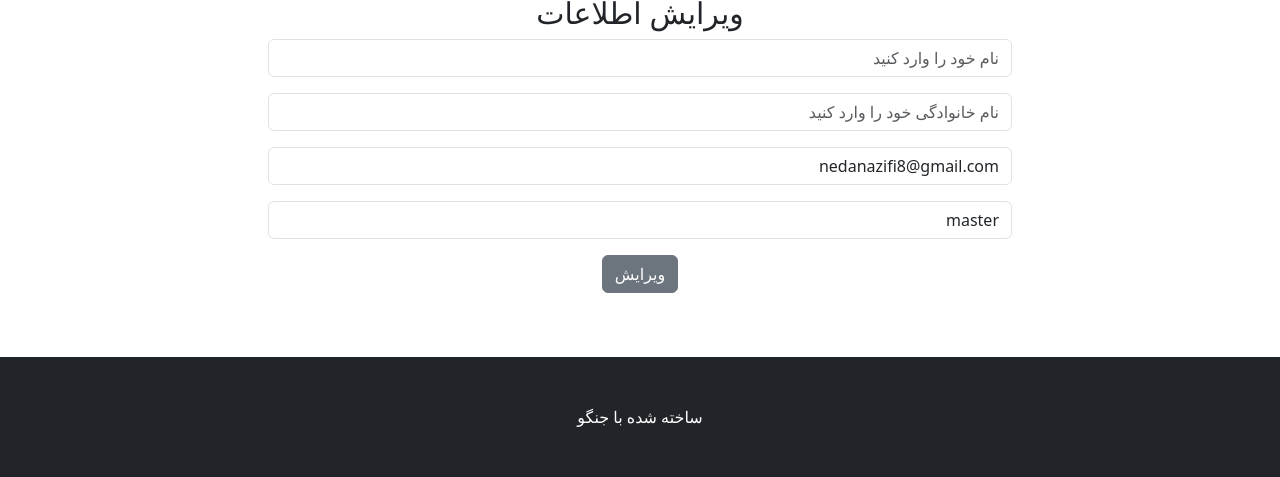
After one commit to nedanazifii/online-shop, a Django app: page /update_user/ in a window 1280 px wide. The commit adds this page. Shown: the part 347-824 px from the top of the page. Run offline with Django 5.2, Linux system fonts and the light colour scheme; a user stored in the database is signed in; data comes from the database, SQL or seed files in the repository; both versions use the stored data as it was after the commit.

Commit message:
Edit Profile

```diff
--- a/store/forms.py
+++ b/store/forms.py
@@ -1,5 +1,5 @@
 from django.contrib.auth.models import User
-from django.contrib.auth.forms import UserCreationForm
+from django.contrib.auth.forms import UserCreationForm, UserChangeForm
 from django import forms
 
 
@@ -59,3 +59,38 @@ class SignUpForm(UserCreationForm):
     class Meta:
         model = User
         fields = ('first_name', 'last_name', 'email', 'username', 'password1', 'password2')
+
+
+class UpdateUserForm(UserChangeForm):
+    password =  None
+    def __init__(self, *args, **kwargs):
+        super().__init__(*args, **kwargs)
+        self.fields['username'].widget.attrs.pop('autofocus', None)
+
+    first_name = forms.CharField(
+        label='',
+        max_length=50,
+        widget=forms.TextInput(attrs={'class': 'form-control', 'placeholder': 'نام خود را وارد کنید'})
+    )
+
+    last_name = forms.CharField(
+        label='',
+        max_length=50,
+        widget=forms.TextInput(attrs={'class': 'form-control', 'placeholder': 'نام خانوادگی خود را وارد کنید'})
+    )
+
+    email = forms.EmailField(
+        label='',
+        widget=forms.TextInput(attrs={'class': 'form-control', 'placeholder': 'ایمیل خود را وارد کنید'})
+    )
+
+    username = forms.CharField(
+        label='',
+        max_length=20,
+        widget=forms.TextInput(attrs={'class': 'form-control', 'placeholder': 'نام کاربری '})
+    )
+
+
+    class Meta:
+        model = User
+        fields = ('first_name', 'last_name', 'email', 'username')
--- a/store/templates/navbar.html
+++ b/store/templates/navbar.html
@@ -14,6 +14,7 @@
 
                 {% if user.is_authenticated %}
                 <li class="nav-item"><a class="nav-link" href="{% url 'logout' %}"> خروج </a></li>
+                <li class="nav-item"><a class="nav-link" href="{% url 'update_user' %}"> حساب کاربری </a></li>
                 {% else %}
                 <li class="nav-item"><a class="nav-link" href="{% url 'login' %}"> ورود </a></li>
                 <li class="nav-item"><a class="nav-link" href="{% url 'signup' %}"> ثبت نام </a></li>
--- /dev/null
+++ b/store/templates/update_user.html
@@ -0,0 +1,22 @@
+{% extends 'base.html' %}
+
+{% block content %}
+    <div class="container">
+        <div class="row">
+            <center>
+                <div class="col-8">
+                    <p align="justify">
+                        <form method="post" action="{% url 'update_user' %}" class="signup-form">
+                              {% csrf_token %}
+                                    <h3 style="font-size: 30px">ویرایش اطلاعات</h3>
+                                    {{ user_form.as_p }}
+                                    <!-- <br><br> -->
+                              <button type="submit" class="btn btn-secondary">ویرایش</button>
+                        </form>
+                    </p>
+                </div>
+            </center>
+        </div>
+    </div>
+<br><br>
+{% endblock %}
--- a/store/urls.py
+++ b/store/urls.py
@@ -7,6 +7,7 @@ urlpatterns = [
     path('login/', views.login_user, name='login'),
     path('logout/', views.logout_user, name='logout'),
     path('signup/', views.signup_user, name='signup'),
+    path('update_user/', views.update_user, name='update_user'),
     path('product/<int:product_id>', views.product_detail, name='product'),
     path('products/', views.all_product_list, name='products'),
     path('category/<str:category_name>', views.category, name='category'),
--- a/store/views.py
+++ b/store/views.py
@@ -5,12 +5,13 @@ from django.contrib import messages
 from django.contrib.auth.models import User
 from django.contrib.auth.forms import UserCreationForm
 from django import forms
-from .forms import SignUpForm
+from .forms import SignUpForm, UpdateUserForm
 
 
 def product_list(request):
     all_products = Product.objects.all()[:6]
     return render(request, 'index.html', {'products': all_products})
+
 
 def all_product_list(request):
     all_products = Product.objects.all()
@@ -65,6 +66,22 @@ def signup_user(request):
         return render(request, 'signup.html', {'form': form})
 
 
+def update_user(request):
+    if request.user.is_authenticated:
+        current_user = User.objects.get(id=request.user.id)
+        user_form = UpdateUserForm(request.POST or None, instance=current_user)
+        if user_form.is_valid():
+            user_form.save()
+            login(request, current_user)
+            messages.success(request, 'اطلاعات ویرایش شد')
+            return redirect('home')
+
+        return render(request, 'update_user.html', {'user_form':user_form})
+    else:
+        messages.success(request, 'ابتدا باید وارد حساب کاربری خود شوید')
+        return redirect('home')
+
+
 def product_detail(request, product_id):
     product = Product.objects.get(id=product_id)
     return render(request, 'product.html', {'product': product})
```
Also changed, not shown: db.sqlite3.
